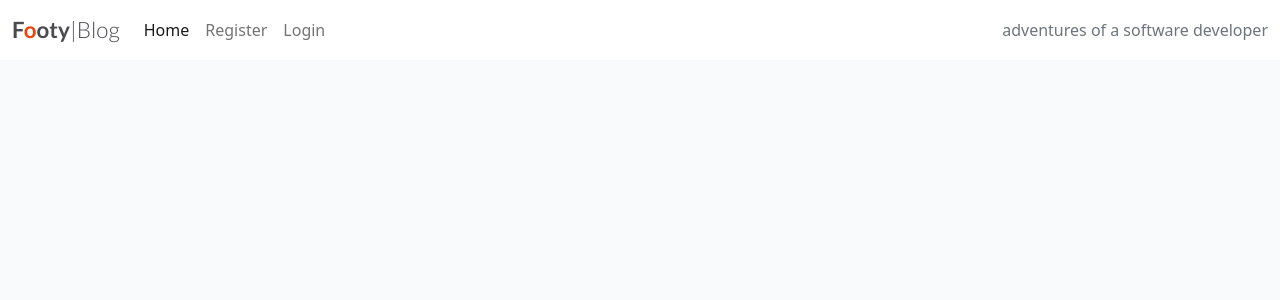
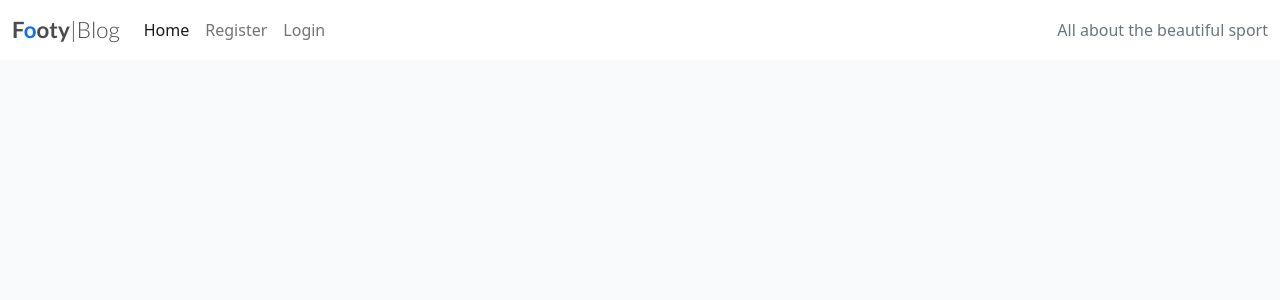
Before and after one commit to Omar-Alme/DjangoBlog, a Django app: page / in a window 1280 px wide. Shown: the top 300 px of the page. Run offline with Django 3.2, Linux system fonts and the light colour scheme; data that the repository does not hold is empty.

Commit message:
Change colour of title span

```diff
--- a/templates/base.html
+++ b/templates/base.html
@@ -26,7 +26,7 @@
 
   <nav class="navbar navbar-expand-lg navbar-light bg-white">
     <div class="container-fluid">
-      <a class="navbar-brand" href="{% url 'home' %}"><span class="brand">F<span class="red-o">o</span>oty<span
+      <a class="navbar-brand" href="{% url 'home' %}"><span class="brand">F<span class="text-primary">o</span>oty<span
             class="thin">|Blog</span></span></span></a>
       <button class="navbar-toggler" type="button" data-bs-toggle="collapse" data-bs-target="#navbarText"
         aria-controls="navbarText" aria-expanded="false" aria-label="Toggle navigation">
@@ -51,7 +51,7 @@
           {% endif %}
         </ul>
         <span class="navbar-text text-muted">
-          adventures of a software developer
+          All about the beautiful sport
         </span>
       </div>
     </div>
--- a/templates/index.html
+++ b/templates/index.html
@@ -14,7 +14,7 @@
             <div class="card-body">
               <div class="image-container">
                 {% if "placeholder" in post.featured_image.url%}
-                <img src="https://codeinstitute.s3.amazonaws.com/fullstack/blog/default.jpg" alt=""
+                <img src="https://sevillafc.es/sites/default/files/news/image/champions2021.jpg" alt=""
                   class="card-img-top">
                 {% else %}
                 <img src=" {{ post.featured_image.url }} " class="card-img-top">
--- a/templates/post_detail.html
+++ b/templates/post_detail.html
@@ -16,7 +16,7 @@
       <div class="d-none d-md-block col-md-6 masthead-image">
         <!-- The featured image URL goes in the src attribute -->
         {% if "placeholder" in post.featured_image.url %}
-        <img src="https://codeinstitute.s3.amazonaws.com/fullstack/blog/default.jpg" width="100%">
+        <img src="https://sevillafc.es/sites/default/files/news/image/champions2021.jpg" width="100%">
         {% else %}
         <img src="" width="100%">
         {% endif %}
```
